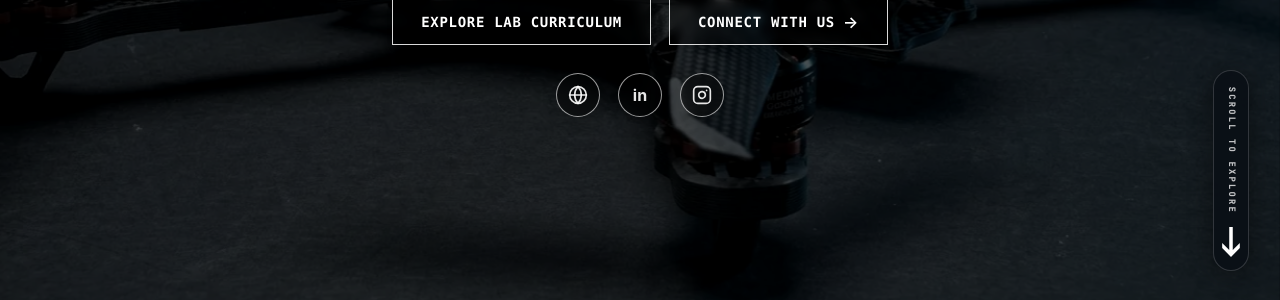
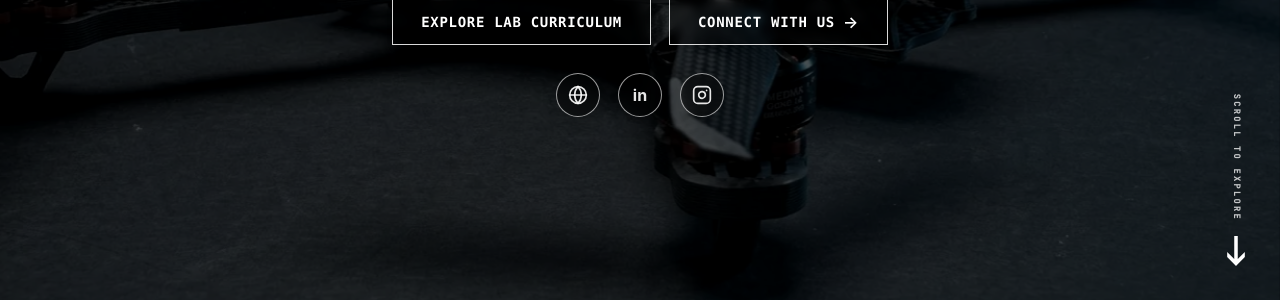
Before and after one commit to sonisuryansh/Sponser_Page, a React (Vite) app: page / in a window 1280 px wide. Shown: the part 497-797 px from the top of the page. Built offline with nearby package versions, Linux system fonts and the light colour scheme.

Commit message:
style: remove capsule circle box from scroll indicator

```diff
--- a/src/index.css
+++ b/src/index.css
@@ -164,28 +164,26 @@
   display: flex;
   flex-direction: column;
   align-items: center;
-  gap: 14px;
-  background: rgba(250, 246, 238, 0.92);
-  backdrop-filter: blur(16px);
-  -webkit-backdrop-filter: blur(16px);
-  border: 1px solid rgba(0, 0, 0, 0.12);
-  border-radius: 9999px;
-  padding: 16px 8px 14px 8px;
-  box-shadow: 0 4px 20px rgba(0, 0, 0, 0.08), 0 1px 3px rgba(0, 0, 0, 0.05);
+  gap: 16px;
+  background: transparent;
+  border: none;
+  border-radius: 0;
+  box-shadow: none;
+  backdrop-filter: none;
+  -webkit-backdrop-filter: none;
+  padding: 6px 4px;
   cursor: pointer;
   user-select: none;
   transition: all 0.3s cubic-bezier(0.165, 0.84, 0.44, 1);
 }
 
 .slide-scroll-cta-btn.theme-dark {
-  background: rgba(10, 16, 22, 0.92);
-  border: 1px solid rgba(255, 255, 255, 0.16);
-  box-shadow: 0 4px 24px rgba(0, 0, 0, 0.45);
+  background: transparent;
+  border: none;
+  box-shadow: none;
 }
 
 .slide-scroll-cta-btn:hover {
-  border-color: #c8a45d;
-  box-shadow: 0 6px 24px rgba(200, 164, 93, 0.25);
   transform: translateY(-2px);
 }
 
```
